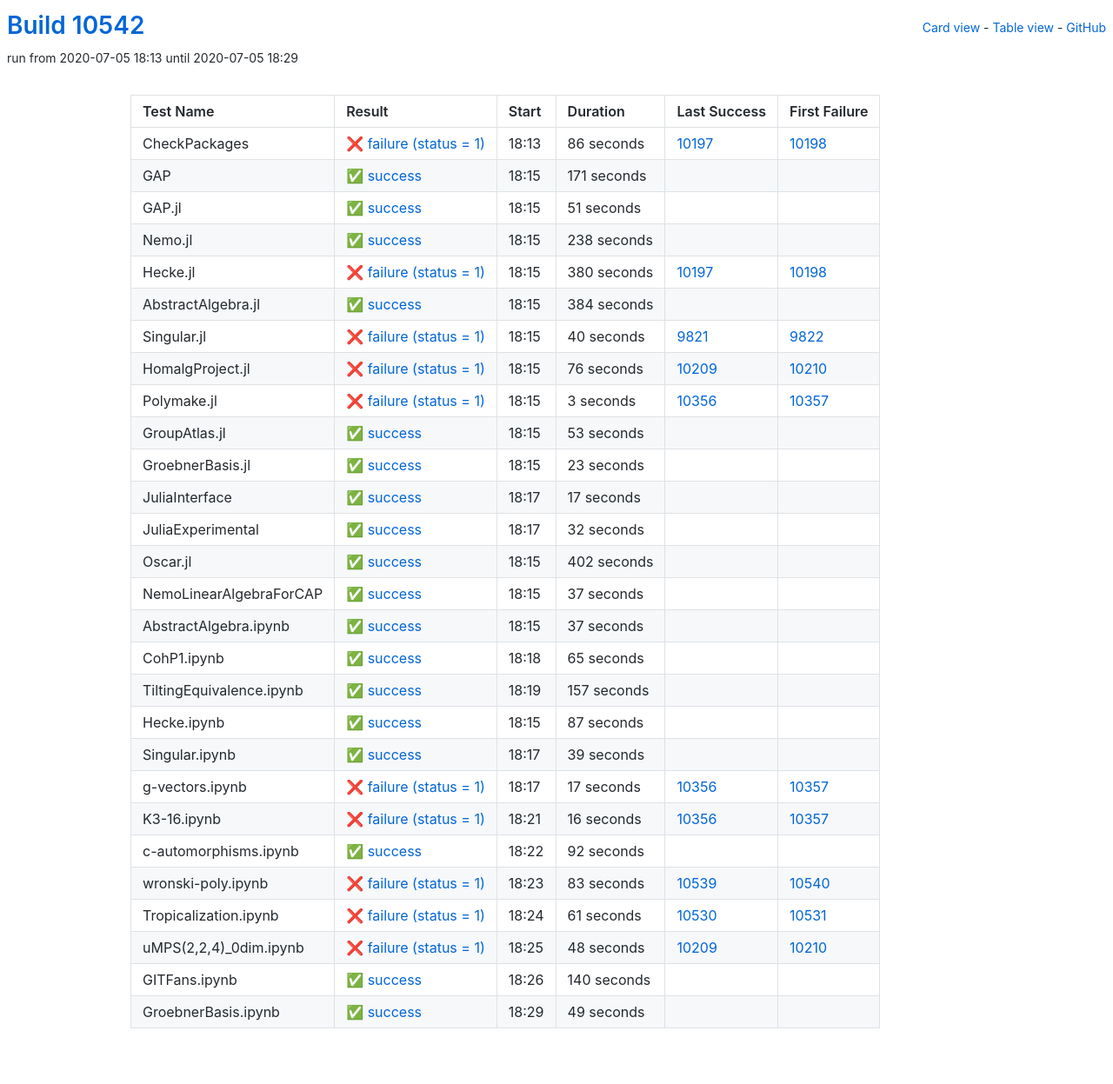
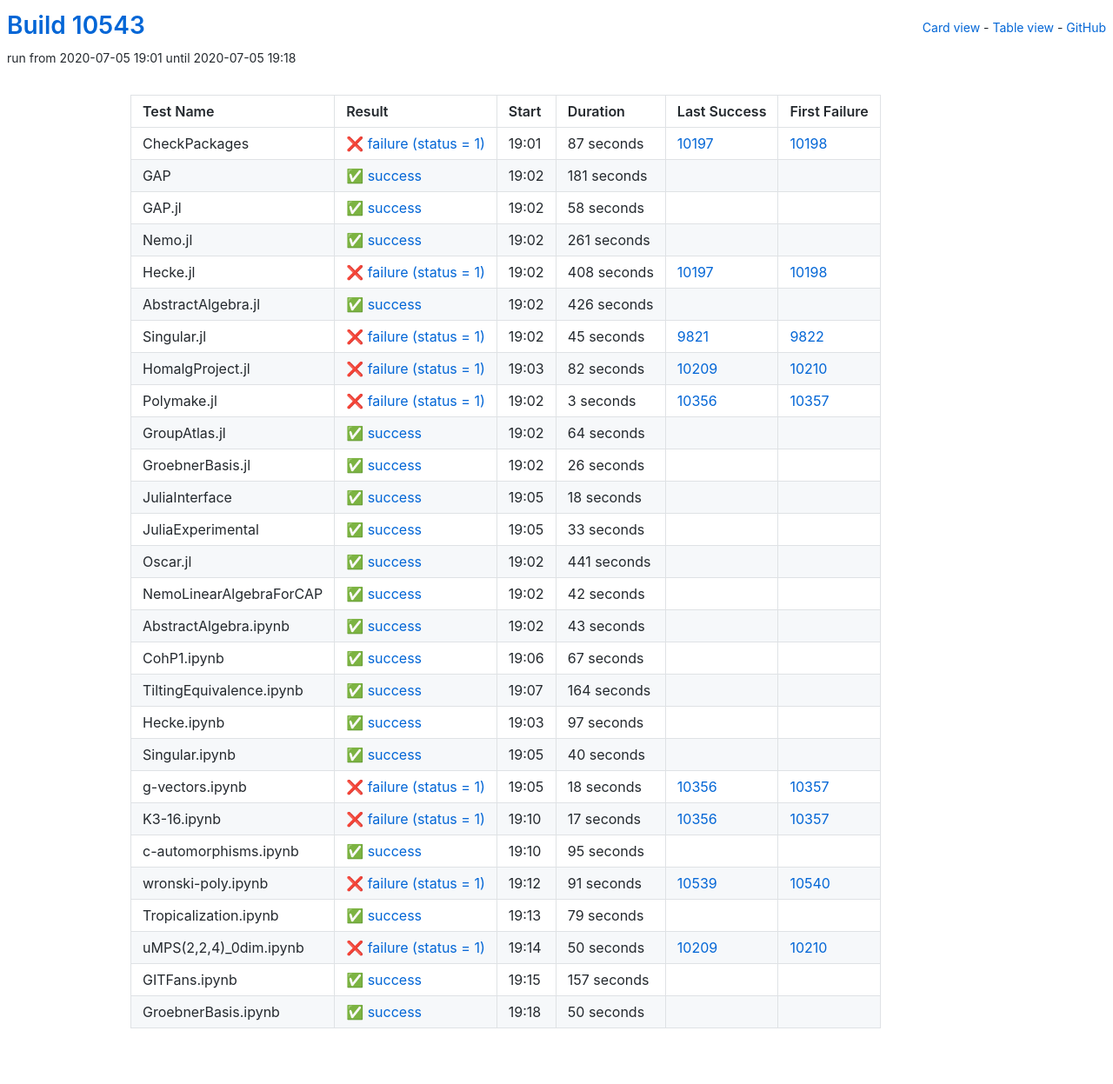
Before and after one commit to oscar-system/oscar-ci-status, a Jekyll site: the page built from table.html, in a window 1280 px wide. Shown: the whole page at 87% size. Built offline with Jekyll 4.4.1, drawn with Linux system fonts in a browser that asks for light colours.

Commit message:
Build #10543

```diff
--- a/_data/ci.yml
+++ b/_data/ci.yml
@@ -1,6 +1,6 @@
 ---
-build: 10542
-build_url: https://oscarci.mathematik.uni-kl.de/job/oscar/10542/
+build: 10543
+build_url: https://oscarci.mathematik.uni-kl.de/job/oscar/10543/
 job: oscar
 organization: oscar-system
 repo: oscar-ci-status
@@ -8,104 +8,104 @@
 tests:
 - name: CheckPackages
   id: checkpackages
-  log: https://oscarci.mathematik.uni-kl.de/job/oscar/10542/artifact/logs/build-10542/CheckPackages.log
-  start: 2020-07-05 18:13
+  log: https://oscarci.mathematik.uni-kl.de/job/oscar/10543/artifact/logs/build-10543/CheckPackages.log
+  start: 2020-07-05 19:01
   success: false
   exitcode: 1
   status: failure
-  duration: 86
+  duration: 87
   last_success: 10197
   last_success_url: https://oscarci.mathematik.uni-kl.de/job/oscar/10197/
   first_failure: 10198
   first_failure_url: https://oscarci.mathematik.uni-kl.de/job/oscar/10198/
 - name: GAP
   id: gap
-  log: https://oscarci.mathematik.uni-kl.de/job/oscar/10542/artifact/logs/build-10542/GAP.log
-  start: 2020-07-05 18:15
+  log: https://oscarci.mathematik.uni-kl.de/job/oscar/10543/artifact/logs/build-10543/GAP.log
+  start: 2020-07-05 19:02
   success: true
   exitcode: 0
   status: success
-  duration: 171
+  duration: 181
   last_success: false
   last_success_url:
   first_failure: false
   first_failure_url:
 - name: GAP.jl
   id: gap-jl
-  log: https://oscarci.mathematik.uni-kl.de/job/oscar/10542/artifact/logs/build-10542/GAP.jl.log
-  start: 2020-07-05 18:15
+  log: https://oscarci.mathematik.uni-kl.de/job/oscar/10543/artifact/logs/build-10543/GAP.jl.log
+  start: 2020-07-05 19:02
   success: true
   exitcode: 0
   status: success
-  duration: 51
+  duration: 58
   last_success: false
   last_success_url:
   first_failure: false
   first_failure_url:
 - name: Nemo.jl
   id: nemo-jl
-  log: https://oscarci.mathematik.uni-kl.de/job/oscar/10542/artifact/logs/build-10542/Nemo.jl.log
-  start: 2020-07-05 18:15
+  log: https://oscarci.mathematik.uni-kl.de/job/oscar/10543/artifact/logs/build-10543/Nemo.jl.log
+  start: 2020-07-05 19:02
   success: true
   exitcode: 0
   status: success
-  duration: 238
+  duration: 261
   last_success: false
   last_success_url:
   first_failure: false
   first_failure_url:
 - name: Hecke.jl
   id: hecke-jl
-  log: https://oscarci.mathematik.uni-kl.de/job/oscar/10542/artifact/logs/build-10542/Hecke.jl.log
-  start: 2020-07-05 18:15
+  log: https://oscarci.mathematik.uni-kl.de/job/oscar/10543/artifact/logs/build-10543/Hecke.jl.log
+  start: 2020-07-05 19:02
   success: false
   exitcode: 1
   status: failure
-  duration: 380
+  duration: 408
   last_success: 10197
   last_success_url: https://oscarci.mathematik.uni-kl.de/job/oscar/10197/
   first_failure: 10198
   first_failure_url: https://oscarci.mathematik.uni-kl.de/job/oscar/10198/
 - name: AbstractAlgebra.jl
   id: abstractalgebra-jl
-  log: https://oscarci.mathematik.uni-kl.de/job/oscar/10542/artifact/logs/build-10542/AbstractAlgebra.jl.log
-  start: 2020-07-05 18:15
+  log: https://oscarci.mathematik.uni-kl.de/job/oscar/10543/artifact/logs/build-10543/AbstractAlgebra.jl.log
+  start: 2020-07-05 19:02
   success: true
   exitcode: 0
   status: success
-  duration: 384
+  duration: 426
   last_success: false
   last_success_url:
   first_failure: false
   first_failure_url:
 - name: Singular.jl
   id: singular-jl
-  log: https://oscarci.mathematik.uni-kl.de/job/oscar/10542/artifact/logs/build-10542/Singular.jl.log
-  start: 2020-07-05 18:15
+  log: https://oscarci.mathematik.uni-kl.de/job/oscar/10543/artifact/logs/build-10543/Singular.jl.log
+  start: 2020-07-05 19:02
   success: false
   exitcode: 1
   status: failure
-  duration: 40
+  duration: 45
   last_success: 9821
   last_success_url: https://oscarci.mathematik.uni-kl.de/job/oscar/9821/
   first_failure: 9822
   first_failure_url: https://oscarci.mathematik.uni-kl.de/job/oscar/9822/
 - name: HomalgProject.jl
   id: homalgproject-jl
-  log: https://oscarci.mathematik.uni-kl.de/job/oscar/10542/artifact/logs/build-10542/HomalgProject.jl.log
-  start: 2020-07-05 18:15
+  log: https://oscarci.mathematik.uni-kl.de/job/oscar/10543/artifact/logs/build-10543/HomalgProject.jl.log
+  start: 2020-07-05 19:03
   success: false
   exitcode: 1
   status: failure
-  duration: 76
+  duration: 82
   last_success: 10209
   last_success_url: https://oscarci.mathematik.uni-kl.de/job/oscar/10209/
   first_failure: 10210
   first_failure_url: https://oscarci.mathematik.uni-kl.de/job/oscar/10210/
 - name: Polymake.jl
   id: polymake-jl
-  log: https://oscarci.mathematik.uni-kl.de/job/oscar/10542/artifact/logs/build-10542/Polymake.jl.log
-  start: 2020-07-05 18:15
+  log: https://oscarci.mathematik.uni-kl.de/job/oscar/10543/artifact/logs/build-10543/Polymake.jl.log
+  start: 2020-07-05 19:02
   success: false
   exitcode: 1
   status: failure
@@ -116,104 +116,212 @@
   first_failure_url: https://oscarci.mathematik.uni-kl.de/job/oscar/10357/
 - name: GroupAtlas.jl
   id: groupatlas-jl
-  log: https://oscarci.mathematik.uni-kl.de/job/oscar/10542/artifact/logs/build-10542/GroupAtlas.jl.log
-  start: 2020-07-05 18:15
+  log: https://oscarci.mathematik.uni-kl.de/job/oscar/10543/artifact/logs/build-10543/GroupAtlas.jl.log
+  start: 2020-07-05 19:02
   success: true
   exitcode: 0
   status: success
-  duration: 53
+  duration: 64
   last_success: false
   last_success_url:
   first_failure: false
   first_failure_url:
 - name: GroebnerBasis.jl
   id: groebnerbasis-jl
-  log: https://oscarci.mathematik.uni-kl.de/job/oscar/10542/artifact/logs/build-10542/GroebnerBasis.jl.log
-  start: 2020-07-05 18:15
+  log: https://oscarci.mathematik.uni-kl.de/job/oscar/10543/artifact/logs/build-10543/GroebnerBasis.jl.log
+  start: 2020-07-05 19:02
   success: true
   exitcode: 0
   status: success
-  duration: 23
+  duration: 26
   last_success: false
   last_success_url:
   first_failure: false
   first_failure_url:
 - name: JuliaInterface
   id: juliainterface
-  log: https://oscarci.mathematik.uni-kl.de/job/oscar/10542/artifact/logs/build-10542/JuliaInterface.log
-  start: 2020-07-05 18:17
+  log: https://oscarci.mathematik.uni-kl.de/job/oscar/10543/artifact/logs/build-10543/JuliaInterface.log
+  start: 2020-07-05 19:05
   success: true
   exitcode: 0
   status: success
-  duration: 17
+  duration: 18
   last_success: false
   last_success_url:
   first_failure: false
   first_failure_url:
 - name: JuliaExperimental
   id: juliaexperimental
-  log: https://oscarci.mathematik.uni-kl.de/job/oscar/10542/artifact/logs/build-10542/JuliaExperimental.log
-  start: 2020-07-05 18:17
+  log: https://oscarci.mathematik.uni-kl.de/job/oscar/10543/artifact/logs/build-10543/JuliaExperimental.log
+  start: 2020-07-05 19:05
   success: true
   exitcode: 0
   status: success
-  duration: 32
+  duration: 33
   last_success: false
   last_success_url:
   first_failure: false
   first_failure_url:
 - name: Oscar.jl
   id: oscar-jl
-  log: https://oscarci.mathematik.uni-kl.de/job/oscar/10542/artifact/logs/build-10542/Oscar.jl.log
-  start: 2020-07-05 18:15
+  log: https://oscarci.mathematik.uni-kl.de/job/oscar/10543/artifact/logs/build-10543/Oscar.jl.log
+  start: 2020-07-05 19:02
   success: true
   exitcode: 0
   status: success
-  duration: 402
+  duration: 441
   last_success: false
   last_success_url:
   first_failure: false
   first_failure_url:
 - name: NemoLinearAlgebraForCAP
   id: nemolinearalgebraforcap
-  log: https://oscarci.mathematik.uni-kl.de/job/oscar/10542/artifact/logs/build-10542/NemoLinearAlgebraForCAP.log
-  start: 2020-07-05 18:15
+  log: https://oscarci.mathematik.uni-kl.de/job/oscar/10543/artifact/logs/build-10543/NemoLinearAlgebraForCAP.log
+  start: 2020-07-05 19:02
   success: true
   exitcode: 0
   status: success
-  duration: 37
+  duration: 42
   last_success: false
   last_success_url:
   first_failure: false
   first_failure_url:
 - name: AbstractAlgebra.ipynb
   id: abstractalgebra-ipynb
-  log: https://oscarci.mathematik.uni-kl.de/job/oscar/10542/artifact/logs/build-10542/AbstractAlgebra.ipynb.log
-  start: 2020-07-05 18:15
+  log: https://oscarci.mathematik.uni-kl.de/job/oscar/10543/artifact/logs/build-10543/AbstractAlgebra.ipynb.log
+  start: 2020-07-05 19:02
   success: true
   exitcode: 0
   status: success
-  duration: 37
+  duration: 43
   last_success: false
   last_success_url:
   first_failure: false
   first_failure_url:
 - name: CohP1.ipynb
   id: cohp1-ipynb
-  log: https://oscarci.mathematik.uni-kl.de/job/oscar/10542/artifact/logs/build-10542/CohP1.ipynb.log
-  start: 2020-07-05 18:18
+  log: https://oscarci.mathematik.uni-kl.de/job/oscar/10543/artifact/logs/build-10543/CohP1.ipynb.log
+  start: 2020-07-05 19:06
   success: true
   exitcode: 0
   status: success
-  duration: 65
+  duration: 67
   last_success: false
   last_success_url:
   first_failure: false
   first_failure_url:
 - name: TiltingEquivalence.ipynb
   id: tiltingequivalence-ipynb
-  log: https://oscarci.mathematik.uni-kl.de/job/oscar/10542/artifact/logs/build-10542/TiltingEquivalence.ipynb.log
-  start: 2020-07-05 18:19
+  log: https://oscarci.mathematik.uni-kl.de/job/oscar/10543/artifact/logs/build-10543/TiltingEquivalence.ipynb.log
+  start: 2020-07-05 19:07
+  success: true
+  exitcode: 0
+  status: success
+  duration: 164
+  last_success: false
+  last_success_url:
+  first_failure: false
+  first_failure_url:
+- name: Hecke.ipynb
+  id: hecke-ipynb
+  log: https://oscarci.mathematik.uni-kl.de/job/oscar/10543/artifact/logs/build-10543/Hecke.ipynb.log
+  start: 2020-07-05 19:03
+  success: true
+  exitcode: 0
+  status: success
+  duration: 97
+  last_success: false
+  last_success_url:
+  first_failure: false
+  first_failure_url:
+- name: Singular.ipynb
+  id: singular-ipynb
+  log: https://oscarci.mathematik.uni-kl.de/job/oscar/10543/artifact/logs/build-10543/Singular.ipynb.log
+  start: 2020-07-05 19:05
+  success: true
+  exitcode: 0
+  status: success
+  duration: 40
+  last_success: false
+  last_success_url:
+  first_failure: false
+  first_failure_url:
+- name: g-vectors.ipynb
+  id: g-vectors-ipynb
+  log: https://oscarci.mathematik.uni-kl.de/job/oscar/10543/artifact/logs/build-10543/g-vectors.ipynb.log
+  start: 2020-07-05 19:05
+  success: false
+  exitcode: 1
+  status: failure
+  duration: 18
+  last_success: 10356
+  last_success_url: https://oscarci.mathematik.uni-kl.de/job/oscar/10356/
+  first_failure: 10357
+  first_failure_url: https://oscarci.mathematik.uni-kl.de/job/oscar/10357/
+- name: K3-16.ipynb
+  id: k3-16-ipynb
+  log: https://oscarci.mathematik.uni-kl.de/job/oscar/10543/artifact/logs/build-10543/K3-16.ipynb.log
+  start: 2020-07-05 19:10
+  success: false
+  exitcode: 1
+  status: failure
+  duration: 17
+  last_success: 10356
+  last_success_url: https://oscarci.mathematik.uni-kl.de/job/oscar/10356/
+  first_failure: 10357
+  first_failure_url: https://oscarci.mathematik.uni-kl.de/job/oscar/10357/
+- name: c-automorphisms.ipynb
+  id: c-automorphisms-ipynb
+  log: https://oscarci.mathematik.uni-kl.de/job/oscar/10543/artifact/logs/build-10543/c-automorphisms.ipynb.log
+  start: 2020-07-05 19:10
+  success: true
+  exitcode: 0
+  status: success
+  duration: 95
+  last_success: false
+  last_success_url:
+  first_failure: false
+  first_failure_url:
+- name: wronski-poly.ipynb
+  id: wronski-poly-ipynb
+  log: https://oscarci.mathematik.uni-kl.de/job/oscar/10543/artifact/logs/build-10543/wronski-poly.ipynb.log
+  start: 2020-07-05 19:12
+  success: false
+  exitcode: 1
+  status: failure
+  duration: 91
+  last_success: 10539
+  last_success_url: https://oscarci.mathematik.uni-kl.de/job/oscar/10539/
+  first_failure: 10540
+  first_failure_url: https://oscarci.mathematik.uni-kl.de/job/oscar/10540/
+- name: Tropicalization.ipynb
+  id: tropicalization-ipynb
+  log: https://oscarci.mathematik.uni-kl.de/job/oscar/10543/artifact/logs/build-10543/Tropicalization.ipynb.log
+  start: 2020-07-05 19:13
+  success: true
+  exitcode: 0
+  status: success
+  duration: 79
+  last_success: false
+  last_success_url:
+  first_failure: false
+  first_failure_url:
+- name: uMPS(2,2,4)_0dim.ipynb
+  id: umps-2-2-4-0dim-ipynb
+  log: https://oscarci.mathematik.uni-kl.de/job/oscar/10543/artifact/logs/build-10543/uMPS-2-2-4-_0dim.ipynb.log
+  start: 2020-07-05 19:14
+  success: false
+  exitcode: 1
+  status: failure
+  duration: 50
+  last_success: 10209
+  last_success_url: https://oscarci.mathematik.uni-kl.de/job/oscar/10209/
+  first_failure: 10210
+  first_failure_url: https://oscarci.mathematik.uni-kl.de/job/oscar/10210/
+- name: GITFans.ipynb
+  id: gitfans-ipynb
+  log: https://oscarci.mathematik.uni-kl.de/job/oscar/10543/artifact/logs/build-10543/GITFans.ipynb.log
+  start: 2020-07-05 19:15
   success: true
   exitcode: 0
   status: success
@@ -222,123 +330,15 @@
   last_success_url:
   first_failure: false
   first_failure_url:
-- name: Hecke.ipynb
-  id: hecke-ipynb
-  log: https://oscarci.mathematik.uni-kl.de/job/oscar/10542/artifact/logs/build-10542/Hecke.ipynb.log
-  start: 2020-07-05 18:15
+- name: GroebnerBasis.ipynb
+  id: groebnerbasis-ipynb
+  log: https://oscarci.mathematik.uni-kl.de/job/oscar/10543/artifact/logs/build-10543/GroebnerBasis.ipynb.log
+  start: 2020-07-05 19:18
   success: true
   exitcode: 0
   status: success
-  duration: 87
+  duration: 50
   last_success: false
   last_success_url:
   first_failure: false
   first_failure_url:
-- name: Singular.ipynb
-  id: singular-ipynb
-  log: https://oscarci.mathematik.uni-kl.de/job/oscar/10542/artifact/logs/build-10542/Singular.ipynb.log
-  start: 2020-07-05 18:17
-  success: true
-  exitcode: 0
-  status: success
-  duration: 39
-  last_success: false
-  last_success_url:
-  first_failure: false
-  first_failure_url:
-- name: g-vectors.ipynb
-  id: g-vectors-ipynb
-  log: https://oscarci.mathematik.uni-kl.de/job/oscar/10542/artifact/logs/build-10542/g-vectors.ipynb.log
-  start: 2020-07-05 18:17
-  success: false
-  exitcode: 1
-  status: failure
-  duration: 17
-  last_success: 10356
-  last_success_url: https://oscarci.mathematik.uni-kl.de/job/oscar/10356/
-  first_failure: 10357
-  first_failure_url: https://oscarci.mathematik.uni-kl.de/job/oscar/10357/
-- name: K3-16.ipynb
-  id: k3-16-ipynb
-  log: https://oscarci.mathematik.uni-kl.de/job/oscar/10542/artifact/logs/build-10542/K3-16.ipynb.log
-  start: 2020-07-05 18:21
-  success: false
-  exitcode: 1
-  status: failure
-  duration: 16
-  last_success: 10356
-  last_success_url: https://oscarci.mathematik.uni-kl.de/job/oscar/10356/
-  first_failure: 10357
-  first_failure_url: https://oscarci.mathematik.uni-kl.de/job/oscar/10357/
-- name: c-automorphisms.ipynb
-  id: c-automorphisms-ipynb
-  log: https://oscarci.mathematik.uni-kl.de/job/oscar/10542/artifact/logs/build-10542/c-automorphisms.ipynb.log
-  start: 2020-07-05 18:22
-  success: true
-  exitcode: 0
-  status: success
-  duration: 92
-  last_success: false
-  last_success_url:
-  first_failure: false
-  first_failure_url:
-- name: wronski-poly.ipynb
-  id: wronski-poly-ipynb
-  log: https://oscarci.mathematik.uni-kl.de/job/oscar/10542/artifact/logs/build-10542/wronski-poly.ipynb.log
-  start: 2020-07-05 18:23
-  success: false
-  exitcode: 1
-  status: failure
-  duration: 83
-  last_success: 10539
-  last_success_url: https://oscarci.mathematik.uni-kl.de/job/oscar/10539/
-  first_failure: 10540
-  first_failure_url: https://oscarci.mathematik.uni-kl.de/job/oscar/10540/
-- name: Tropicalization.ipynb
-  id: tropicalization-ipynb
-  log: https://oscarci.mathematik.uni-kl.de/job/oscar/10542/artifact/logs/build-10542/Tropicalization.ipynb.log
-  start: 2020-07-05 18:24
-  success: false
-  exitcode: 1
-  status: failure
-  duration: 61
-  last_success: 10530
-  last_success_url: https://oscarci.mathematik.uni-kl.de/job/oscar/10530/
-  first_failure: 10531
-  first_failure_url: https://oscarci.mathematik.uni-kl.de/job/oscar/10531/
-- name: uMPS(2,2,4)_0dim.ipynb
-  id: umps-2-2-4-0dim-ipynb
-  log: https://oscarci.mathematik.uni-kl.de/job/oscar/10542/artifact/logs/build-10542/uMPS-2-2-4-_0dim.ipynb.log
-  start: 2020-07-05 18:25
-  success: false
-  exitcode: 1
-  status: failure
-  duration: 48
-  last_success: 10209
-  last_success_url: https://oscarci.mathematik.uni-kl.de/job/oscar/10209/
-  first_failure: 10210
-  first_failure_url: https://oscarci.mathematik.uni-kl.de/job/oscar/10210/
-- name: GITFans.ipynb
-  id: gitfans-ipynb
-  log: https://oscarci.mathematik.uni-kl.de/job/oscar/10542/artifact/logs/build-10542/GITFans.ipynb.log
-  start: 2020-07-05 18:26
-  success: true
-  exitcode: 0
-  status: success
-  duration: 140
-  last_success: false
-  last_success_url:
-  first_failure: false
-  first_failure_url:
-- name: GroebnerBasis.ipynb
-  id: groebnerbasis-ipynb
-  log: https://oscarci.mathematik.uni-kl.de/job/oscar/10542/artifact/logs/build-10542/GroebnerBasis.ipynb.log
-  start: 2020-07-05 18:29
-  success: true
-  exitcode: 0
-  status: success
-  duration: 49
-  last_success: false
-  last_success_url:
-  first_failure: false
-  first_failure_url:
```
Also changed, not shown: README.md.
